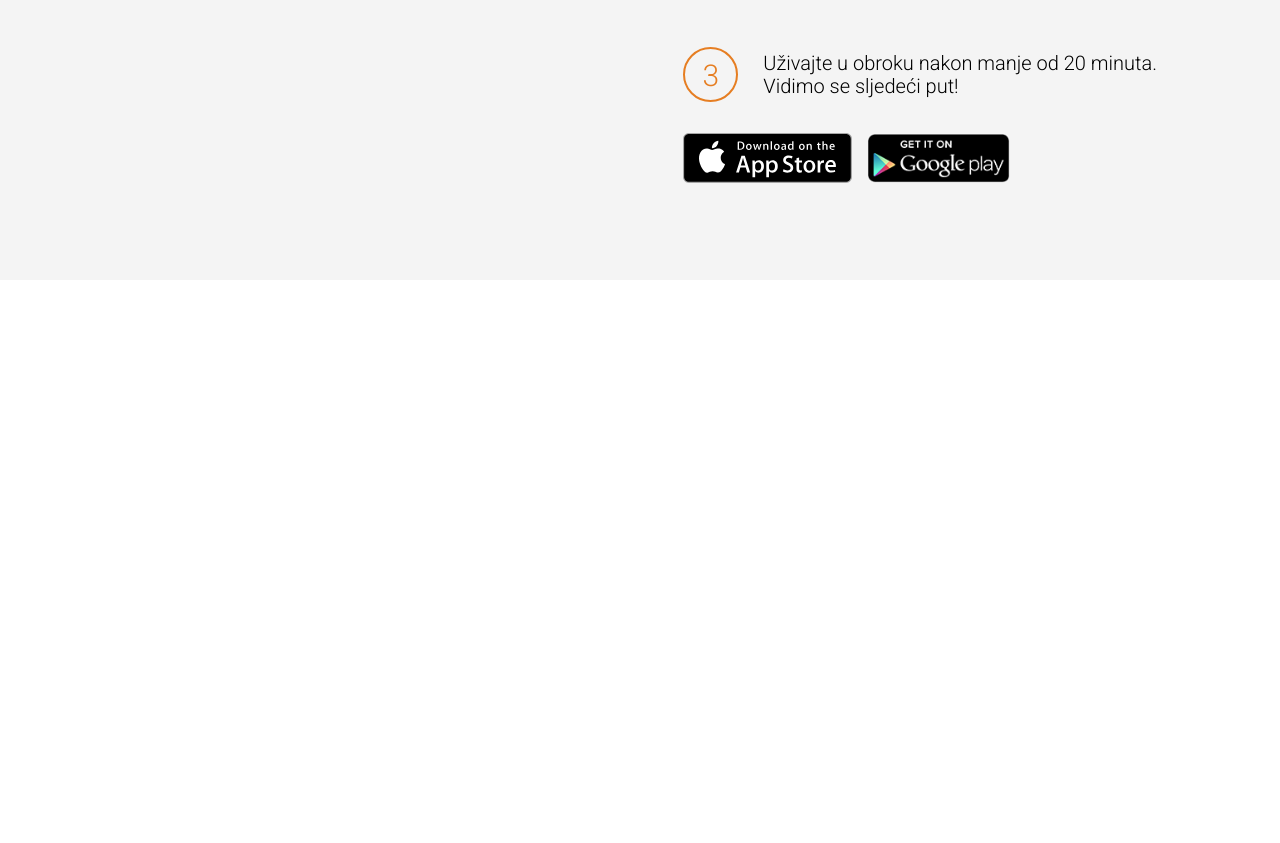
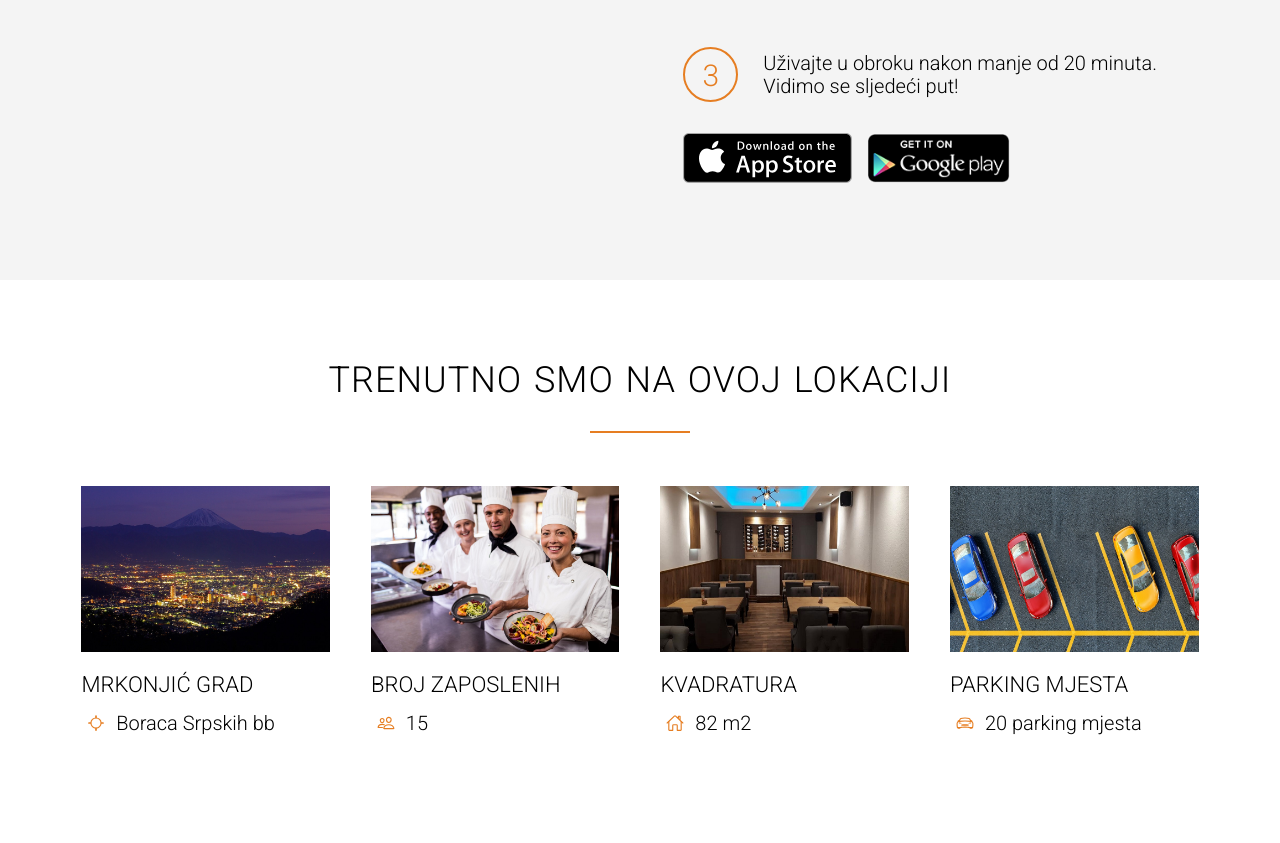
Before and after one commit to peross/RestoranNMS, a plain HTML site: page index.html in a window 1280 px wide. Shown: the part 2457-3300 px from the top of the page. Before the commit the page ends 2737 px from the top, so only its background shows below. Drawn offline with nearby package versions, Linux system fonts and the light colour scheme.

Commit message:
Kreirana sekcija lokacija (cities-section).

```diff
--- a/index.html
+++ b/index.html
@@ -167,6 +167,49 @@
             </div>
         </section>
 
+        <section class="cities-section">
+            <div class="row">
+                <h2>Trenutno smo na ovoj lokaciji</h2>
+            </div>
+            <div class="row">
+                <div class="col span-1-of-4 box">
+                    <img src="resources/img/mgrad.jpg" alt="Mrkonjic Grad">
+                    <h3>Mrkonjić Grad</h3>
+                    <div class="city-features">
+                        <ion-icon class="icon-small" name="locate-outline"></ion-icon>
+                        Boraca Srpskih bb
+                    </div>
+                </div>
+
+                <div class="col span-1-of-4 box">
+                    <img src="resources/img/chef.jpg" alt="Zaposleni">
+                    <h3>Broj zaposlenih</h3>
+                    <div class="city-features">
+                        <ion-icon class="icon-small" name="people-outline"></ion-icon>
+                        15
+                    </div>
+                </div>
+
+                <div class="col span-1-of-4 box">
+                    <img src="resources/img/restoran.jpg" alt="Restoran">
+                    <h3>Kvadratura</h3>
+                    <div class="city-features">
+                        <ion-icon class="icon-small" name="home-outline"></ion-icon>
+                        82 m2
+                    </div>
+                </div>
+
+                <div class="col span-1-of-4 box">
+                    <img src="resources/img/parking.jpg" alt="Mrkonjic Grad">
+                    <h3>Parking mjesta</h3>
+                    <div class="city-features">
+                        <ion-icon class="icon-small" name="car-sport-outline"></ion-icon>
+                        20 parking mjesta
+                    </div>
+                </div>
+            </div>
+        </section>
+
         <script src="https://unpkg.com/ionicons@5.2.3/dist/ionicons.js"></script>
     </body>
 </html>
--- a/resources/css/style.css
+++ b/resources/css/style.css
@@ -97,6 +97,21 @@ h2:after{
     display: block;
     color: #e67e22;
     margin-bottom: 10px;
+}
+
+.icon-small{
+    display: inline-block;
+    width: 30px;
+    text-align: center;
+    color: #e67e22;
+    font-size: 120%;
+
+    /* margin-right: 10px; */
+
+    /* PORAVNAVANJE TEKSTA I IKONA */
+    line-height: 120%;
+    vertical-align: middle;
+    margin-top: -4px;
 }
 
 /* ------DUGMAD ZA HERO SEKCIJU------ */
@@ -297,3 +312,22 @@ header{
     width: auto;
     margin-right: 10px;
 }
+
+.btn-app:link,
+.btn-app:visited{
+    border: 0;
+}
+
+/* -------------------------- */
+/* ------CITIES - LOKACIJA SEKCIJA------ */
+/* -------------------------- */
+
+.box img{
+    width: 100%;
+    height: auto;
+    margin-bottom: 15px;
+}
+
+.city-features{
+    margin-bottom: 5px;
+}
```
Also changed, not shown: resources/img/chef.jpg (added), resources/img/mgrad.jpg (added), resources/img/parking.jpg (added), resources/img/restoran.jpg (added).
